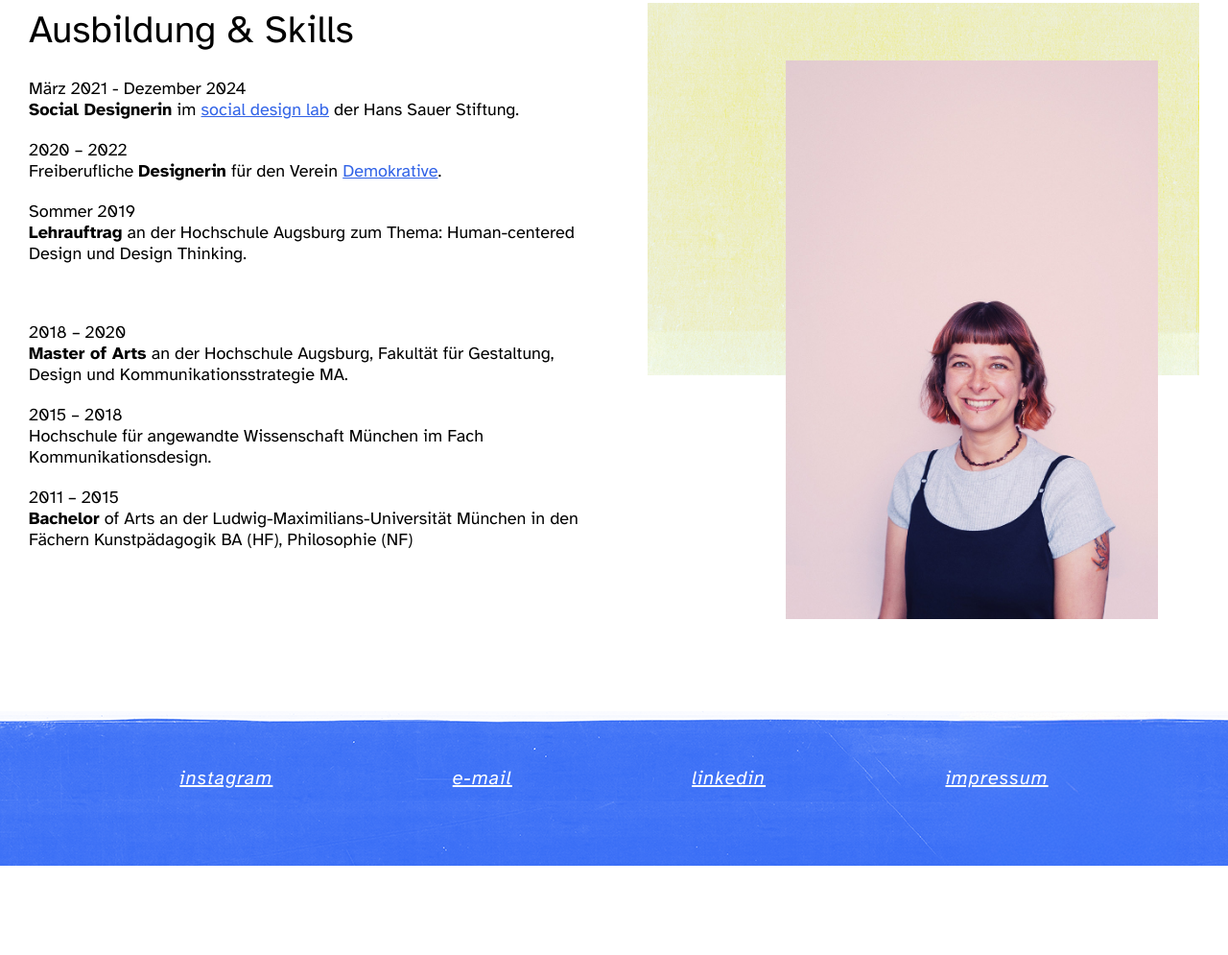
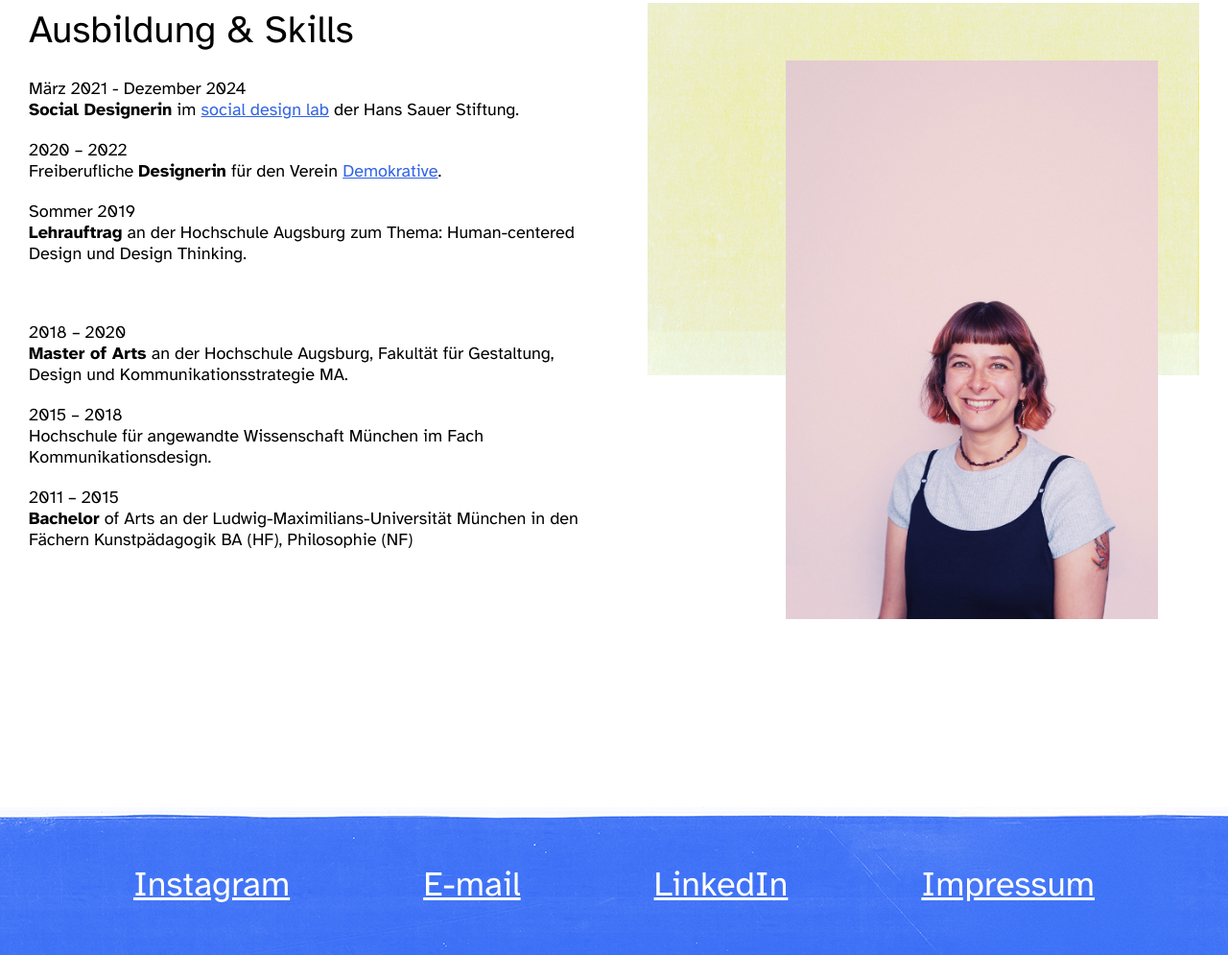
Before and after one commit to francisMiriam/portfolio2021, a website built with Parcel: page index.html in a window 1280 px wide. Shown: the part 2276-3271 px from the top of the page at 96% size. Before the commit the page ends 3178 px from the top, so only its background shows below. Built offline with nearby package versions, Linux system fonts and the light colour scheme.

Commit message:
feat: reworking design

```diff
--- a/styles/_header.css
+++ b/styles/_header.css
@@ -47,12 +47,12 @@
 
 .link-secondary-large {
   font-family: var(--fs-font-display);
-  font-style: italic;
-  font-size: 2rem;
-  line-height: 6rem;
-  letter-spacing: 0.05em;
+  /* font-style: italic; */
+  font-size: 3.6rem;
+  /* line-height: 6rem; */
+  /* letter-spacing: 0.05em; */
   text-decoration-line: underline;
-  text-transform: lowercase;
+  /* text-transform: lowercase; */
   color: var(--fs-color-link-light);
 }
 
--- a/styles/main.css
+++ b/styles/main.css
@@ -59,11 +59,11 @@ a {
   display: flex;
   flex-wrap: wrap;
   justify-content: space-evenly;
-  padding-top: 5rem;
-  padding-bottom: 6rem;
+  margin-top: 10rem;
+  padding-top: 7rem;
+  padding-bottom: 5rem;
   background: url("./../assets/images/background_Banner2.png");
 }
-
 /* Footer */
 
 
```
